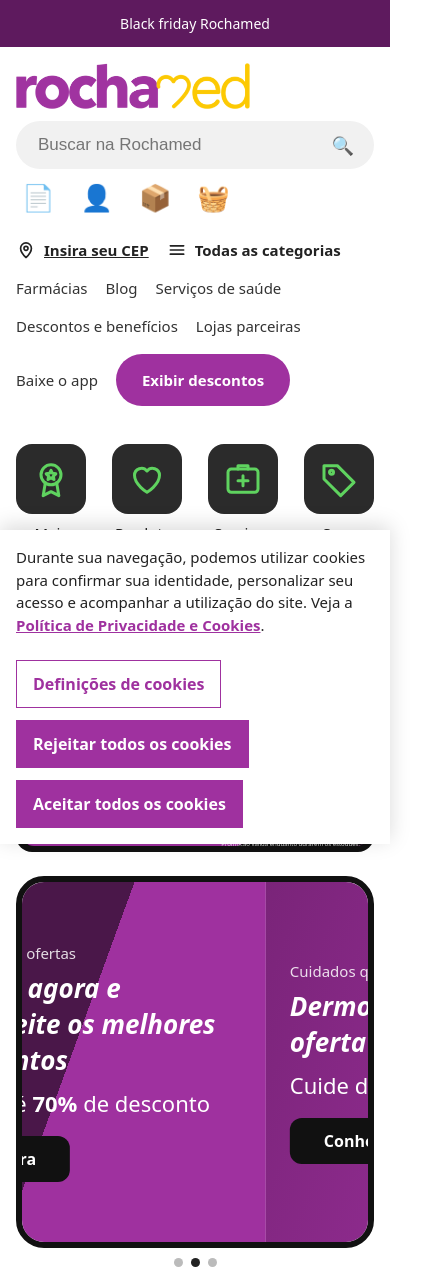
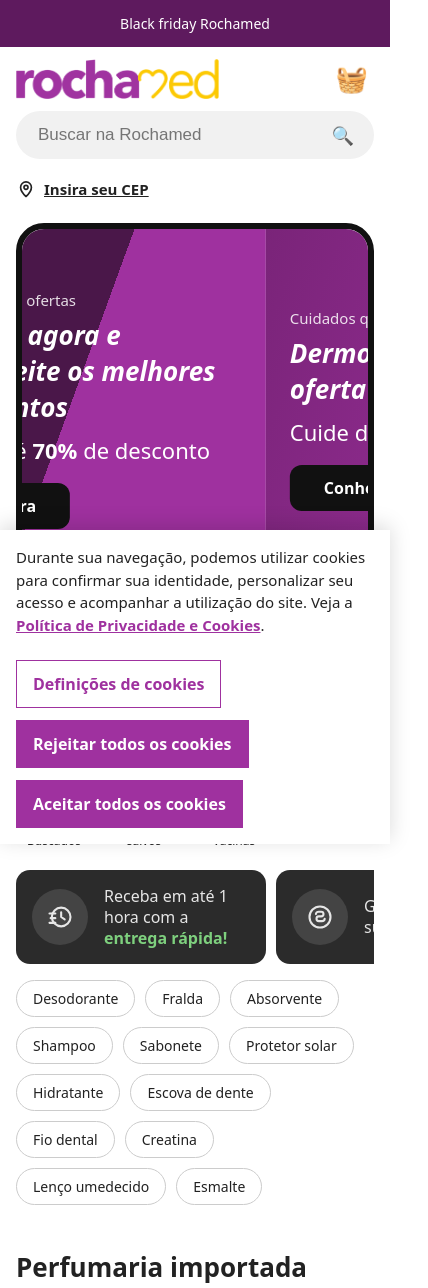
Before and after one commit to marcosviniiciusfs-png/rochamed, a website: page index.html in a window 390 px wide. Shown: the top 1288 px of the page, 428 px wide, since content can reach past the window. Drawn offline with Linux system fonts and the light colour scheme.

Commit message:
style: phone layout following Raia mobile (compact header, full-width search, scrolling rows)
Co-Authored-By: Claude Haiku 5.5 <noreply@anthropic.com>

```diff
--- a/styles.css
+++ b/styles.css
@@ -107,3 +107,27 @@ main{padding:0 max(48px,calc(50% - 825px)) 40px}
  .s3{min-height:360px}.ban-title small{font-size:26px}.ban-title strong{font-size:44px}.ban-sub{left:14%;top:72%}.ban-sub b{font-size:18px}.ban-sub i{font-size:14px}.ban-art{left:40%;width:28%}.ban-sticker{left:70%;width:18%}.ban-sticker span{font-size:14px}.ban-offer{width:26%;right:2%}.ban-offer strong{font-size:70px}.ban-offer small,.ban-offer span{font-size:14px}.ban-offer p{font-size:7px}.ban-offer .btn{font-size:14px;padding:6px 20px}
  .cols{grid-template-columns:1fr 1fr}.cookies{flex-direction:column;align-items:flex-start;padding:16px}
 }
+
+/* Celular (até 600px): cabeçalho compacto, busca em largura total e ordem como na Raia */
+@media(max-width:600px){
+ .header{display:grid;grid-template-columns:1fr auto;gap:12px;align-items:center;padding:12px 16px}
+ .logo img{height:40px}
+ .search{grid-column:1/-1;order:3;min-width:0;width:100%}
+ .actions button:not(:last-child){display:none}
+ .menu{padding:8px 16px 12px;gap:0}
+ .menu>a:not(.cep){display:none}
+ .menu .pill{display:none}
+ main{display:flex;flex-direction:column;padding:0 16px 32px}
+ .shortrow{display:contents}
+ .hero{order:1;margin-top:12px}
+ .mini{order:2;margin:12px 0}
+ .shortcuts{order:3;display:flex;overflow-x:auto;gap:14px;padding:0 0 6px;margin:0}
+ .shortcuts li{flex:none;width:76px}
+ .shortcuts span{width:76px;height:64px;border-radius:14px}
+ .shortcuts svg{width:30px;height:30px}
+ .shortcuts a{font-size:12px;font-weight:500}
+ .benefits{order:4;display:flex;overflow-x:auto;gap:10px;margin:16px 0}
+ .benefits li{flex:none;width:250px;min-height:90px;padding:16px}
+ .tags{order:5}
+ #shelves{order:6;display:block}
+}
```
